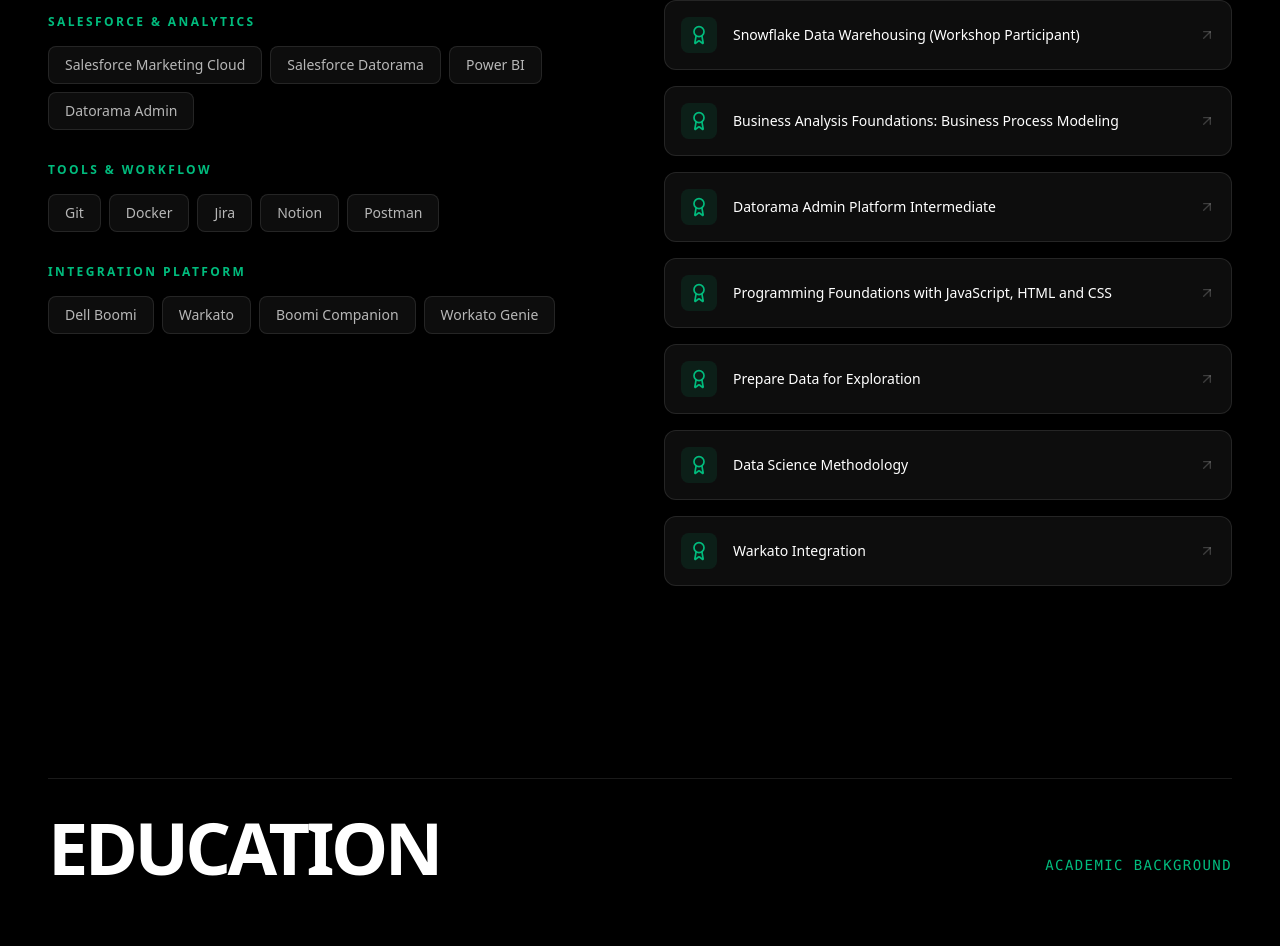
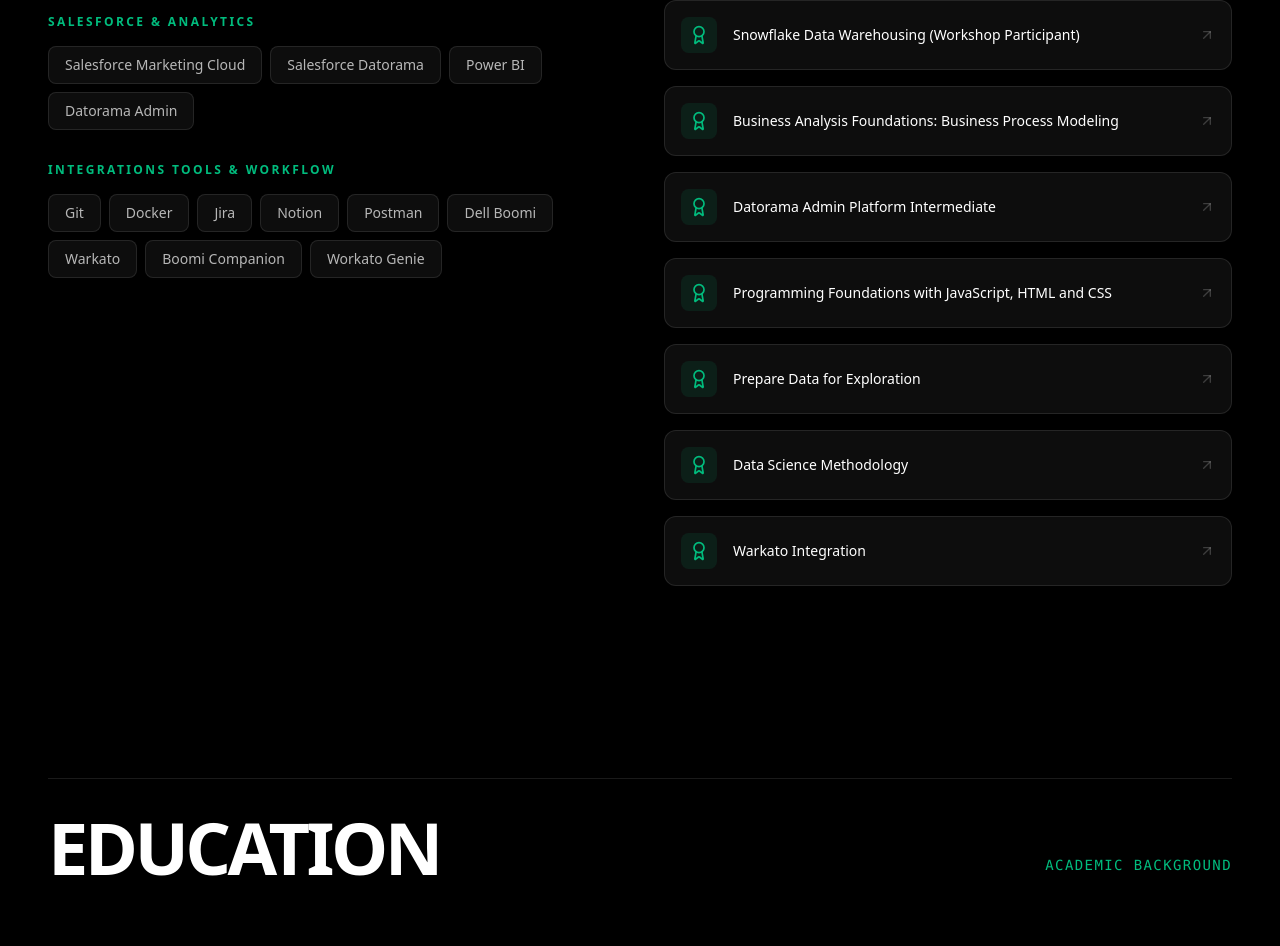
Before and after one commit to divyanshu29/Portfolio, a React (Vite) app: page / in a window 1280 px wide. Shown: the part 6221-7167 px from the top of the page. Built offline with nearby package versions, Linux system fonts and the light colour scheme.

Commit message:
Changes for Skills and resume

```diff
--- a/src/App.tsx
+++ b/src/App.tsx
@@ -313,7 +313,6 @@ export default function App() {
                   <div className="md:col-span-5 flex flex-col gap-6">
                     <div className="flex gap-4">
                       <a
-                      //  href={RESUME_DATA.basics.resumeUrl}
                         href="https://drive.google.com/file/d/11lxRmH-LbGSS5uQoHnMkofz9UVgs5-Ak/view?usp=sharing"
                         target="_blank"
                         rel="noopener noreferrer"
--- a/src/constants.ts
+++ b/src/constants.ts
@@ -145,8 +145,7 @@ export const RESUME_DATA = {
     "Messaging & Data": ["Apache Kafka", "SQL", "Foundation DB", "Spring Data JPA", "XML", "HashiCorp Vault"],
     "AI & Cloud": ["Gen AI", "Claude Skills", "Anthropic Claude", "Generative AI", "LLM", "Agentic AI", "Snowflake", "Citi Velocity", "Tekton", "SonarQube"],
     "Salesforce & Analytics": ["Salesforce Marketing Cloud", "Salesforce Datorama", "Power BI", "Datorama Admin"],
-    "Tools & Workflow": ["Git", "Docker", "Jira", "Notion", "Postman"],
-    "Integration Platform": ["Dell Boomi", "Warkato", "Boomi Companion", "Workato Genie"]
+    "Integrations Tools & Workflow": ["Git", "Docker", "Jira", "Notion", "Postman","Dell Boomi", "Warkato", "Boomi Companion", "Workato Genie"]
   },
   "certifications": [
     { "name": "Claude Certified Functional Architect : Foundation", "url": "https://verify.skilljar.com/c/azgmyymbwyjb" },
```
